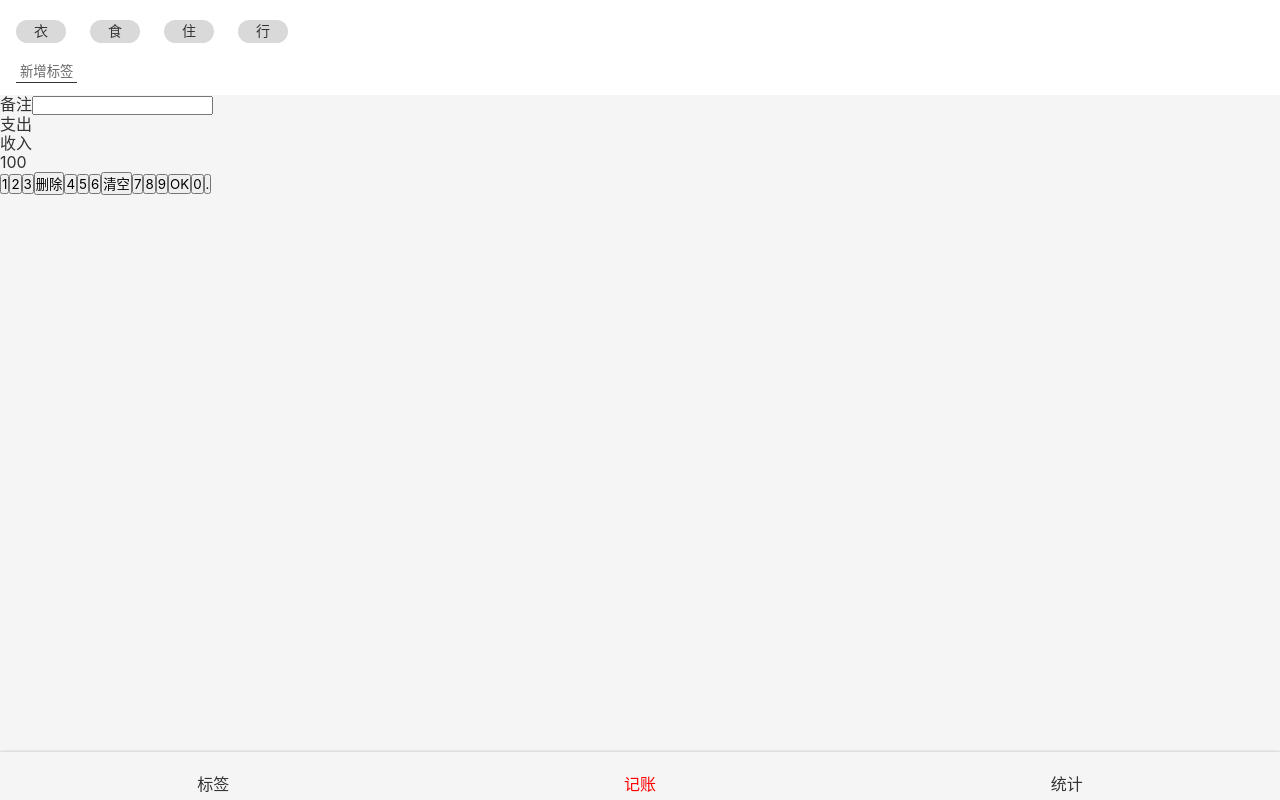
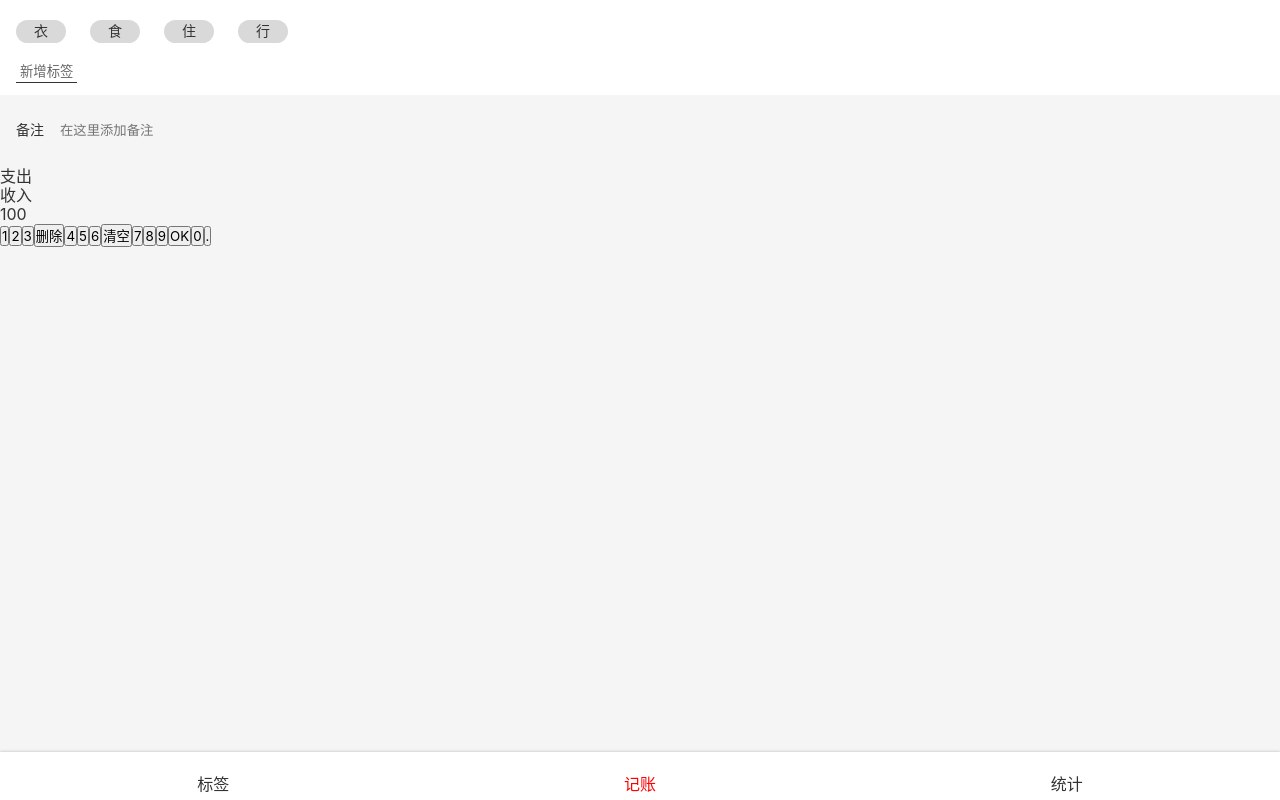
Before and after one commit to ygcedu/coinback-cash, a React app: page /#/money in a window 1280 px wide. Built offline with nearby package versions, Linux system fonts and the light colour scheme; some icons are missing.

Commit message:
Money.tsx 之备注 UI 完成

```diff
--- a/src/components/Nav.tsx
+++ b/src/components/Nav.tsx
@@ -4,6 +4,7 @@
 import Icon from './Icon';
 
 const NavWrapper = styled.nav`
+  background: white;
   box-shadow: 0 0 3px rgba(0, 0, 0, 0.25);
   line-height: 24px;
 
--- a/src/index.scss
+++ b/src/index.scss
@@ -38,6 +38,10 @@
   font-family: inherit;
 }
 
+:focus {
+  outline: none;
+}
+
 .icon {
   width: 1em;
   height: 1em;
--- a/src/views/Money.tsx
+++ b/src/views/Money.tsx
@@ -30,7 +30,28 @@
 `;
 
 const NotesSection = styled.section`
+  background: #f5f5f5;
+  padding: 0 16px;
+  font-size: 14px;
 
+  > label {
+    display: flex;
+    align-items: center;
+
+    > .x {
+      margin-right: 16px;
+      // 不换行
+      white-space: nowrap;
+    }
+
+    > input {
+      display: block;
+      width: 100%;
+      height: 72px;
+      background: none;
+      border: none;
+    }
+  }
 `;
 
 const CategorySection = styled.section`
@@ -55,8 +76,8 @@
       </TagsSection>
       <NotesSection>
         <label>
-          <span>备注</span>
-          <input type="text"/>
+          <span className="x">备注</span>
+          <input type="text" placeholder="在这里添加备注"/>
         </label>
       </NotesSection>
       <CategorySection>
```
Also changed, not shown: images/img.png.
